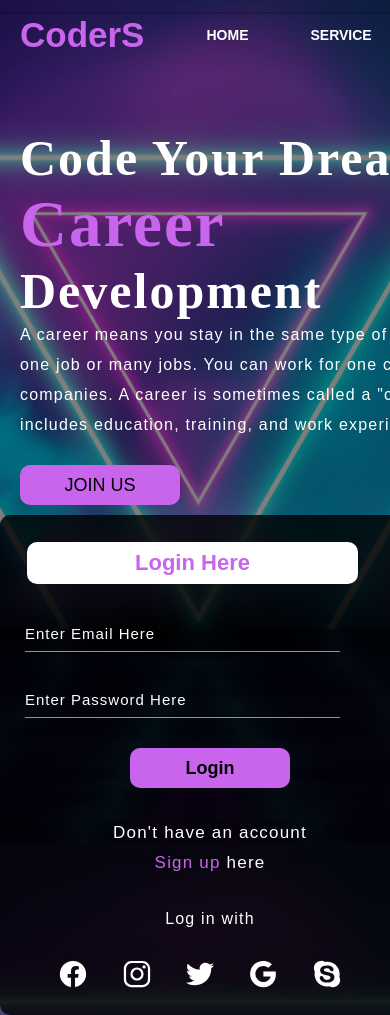
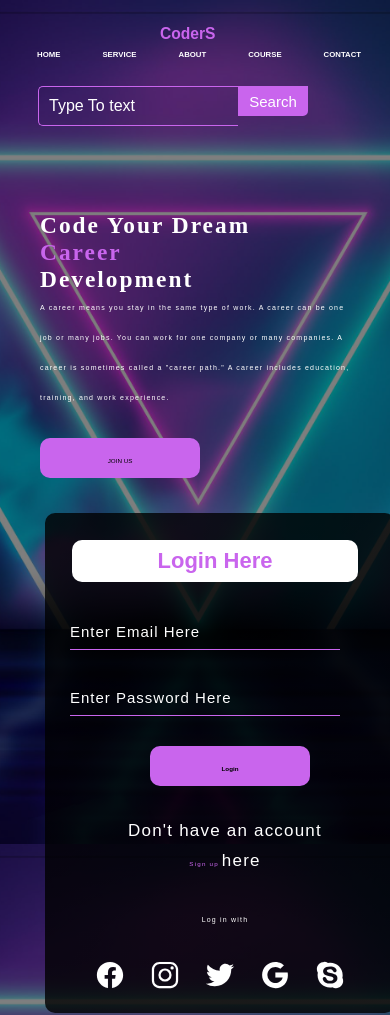
Before and after one commit to coder-sadhin/2nd-tamplate, a plain HTML site: page index.html in a window 390 px wide. Shown: the top 1015 px of the page. Drawn offline with nearby package versions, Linux system fonts and the light colour scheme.

Commit message:
responsive done

```diff
--- a/index.html
+++ b/index.html
@@ -5,7 +5,7 @@
     <meta charset="UTF-8">
     <meta http-equiv="X-UA-Compatible" content="IE=edge">
     <meta name="viewport" content="width=device-width, initial-scale=1.0">
-    <title>Document</title>
+    <title>CoderS</title>
     <link rel="stylesheet" href="style.css">
 </head>
 
--- a/style.css
+++ b/style.css
@@ -118,12 +118,6 @@ main {
     grid-template-columns: 2fr 1fr;
 }
 
-@media (max-width:780px) {
-    .content {
-        grid-template-columns: 1fr;
-    }
-
-}
 
 .left-section {
     max-width: 600px;
@@ -286,3 +280,234 @@ main {
 .icons ion-icon:hover {
     color: #c965ed;
 }
+
+@media screen and (max-width:1200px) {
+
+    /*Normal Screen*/
+    .content {
+        grid-template-columns: 2fr 1fr;
+    }
+
+    .navbar {
+        width: 100%;
+        height: 100px;
+    }
+
+    ul {
+        margin-left: 30px;
+    }
+
+    ul li {
+        margin-left: 60px;
+    }
+
+    ul li a {
+        font-size: 1.6vw;
+    }
+
+    .search {
+        margin-top: 3px;
+        margin-left: 290px;
+    }
+
+    .srch {
+        height: 40px;
+        width: 190px;
+        font-size: 14px;
+    }
+
+    .btn {
+        height: 40px;
+        width: 80px;
+    }
+
+    .content {
+        width: 100%;
+    }
+
+    .content h1,
+    .content span {
+        font-size: 4.5vw;
+    }
+
+    .content p {
+        width: 90%;
+        font-size: 1.5vw;
+    }
+
+    .content a {
+        font-size: 1.6vw
+    }
+
+    .form {
+        margin: 25px;
+    }
+}
+
+@media screen and (max-width:1170px) {
+
+    /*Login-box*/
+    .content {
+        grid-template-columns: 2fr;
+    }
+
+    .main {
+        padding-left: 20px;
+        height: 180vh;
+    }
+
+    .form {
+        margin: 25px;
+    }
+}
+
+@media screen and (max-width: 830px) {
+    .content {
+        grid-template-columns: 1fr;
+    }
+
+    .left-section {
+        max-width: 500px;
+    }
+
+    .form {
+        margin: 25px;
+    }
+
+    .content h1,
+    .content span {
+        font-size: 6vw;
+    }
+
+    .content p {
+        width: 90%;
+        font-size: 1.8vw;
+    }
+
+    .logo {
+        margin-left: 240px;
+        width: 100%;
+        margin-top: 15px;
+        font-size: 5vw;
+    }
+
+    .menu {
+        width: 100%;
+    }
+
+    ul {
+        margin-top: -5px;
+        margin-left: 5px;
+    }
+
+    ul li {
+        margin-left: 60px;
+    }
+
+    ul li a {
+        font-size: 2vw;
+    }
+
+    .search {
+        margin-top: -20px;
+        margin-left: 60px;
+    }
+
+    .srch {
+        height: 30px;
+        width: 160px;
+        font-size: 12px;
+    }
+
+    .btn {
+        height: 30px;
+        width: 70px;
+    }
+
+    .form {
+        margin: 25px;
+        width: 300px;
+    }
+}
+
+@media screen and (max-width: 600px) {
+    .left-section {
+        max-width: 400px;
+    }
+
+    /*IPAD*/
+    .content {
+        grid-template-columns: 1fr;
+    }
+
+    .content {
+        margin-top: 80px;
+        margin-left: 20px;
+    }
+
+    .search {
+        margin-top: -40px;
+        margin-left: 42px;
+    }
+
+    .logo {
+        margin-left: 180px;
+        font-size: 4vw;
+    }
+
+    ul {
+        margin-top: -25px;
+        margin-left: -5px;
+    }
+
+    ul li {
+        margin-left: 50px;
+    }
+
+    ul li a {
+        font-size: 2vw;
+    }
+
+    .form {
+        margin: 25px;
+        width: 300px;
+    }
+}
+
+@media screen and (max-width: 450px) {
+    .left-section {
+        max-width: 350px;
+    }
+
+    .content {
+        grid-template-columns: 1fr;
+    }
+
+    /*mobile*/
+    .logo {
+        margin-left: 140px;
+        font-size: 4vw;
+    }
+
+    ul {
+        margin-top: -25px;
+    }
+
+    ul li {
+        margin-left: 42px;
+    }
+
+    ul li a {
+        font-size: 2vw;
+    }
+
+    .search {
+        margin-top: -40px;
+        margin-left: 38px;
+    }
+
+    .form {
+        margin: 25px;
+        width: 300px;
+    }
+}
```
